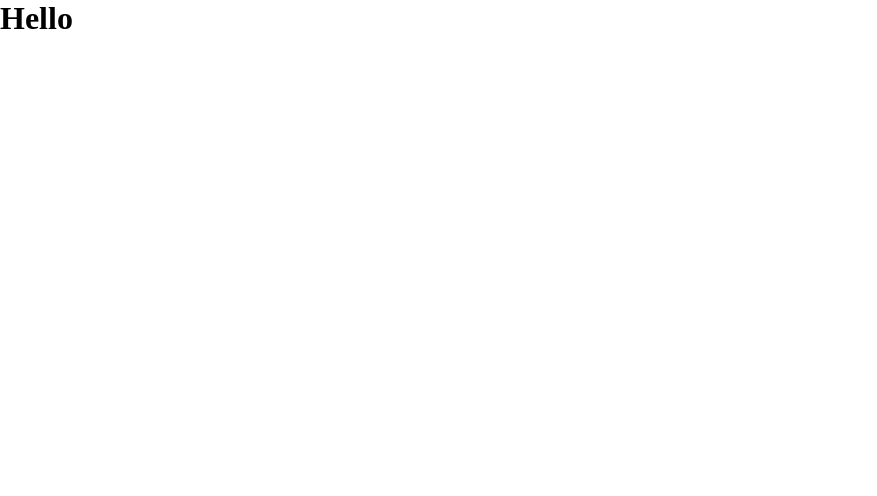
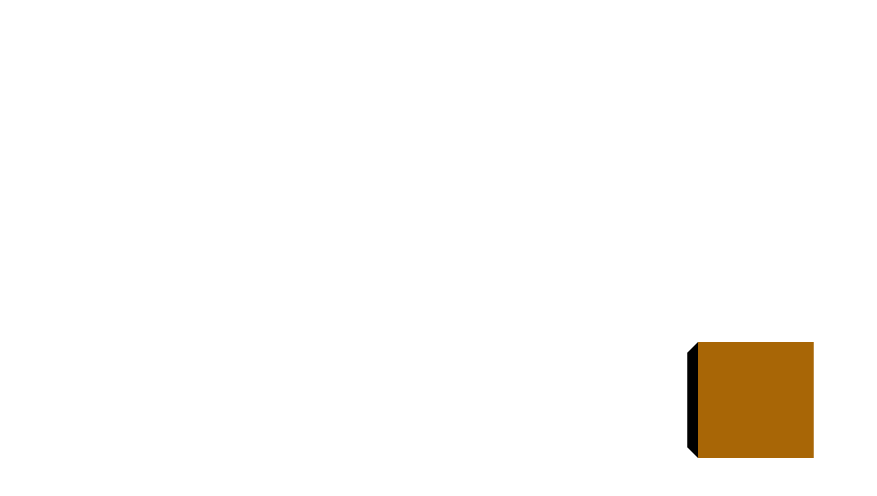
Before and after one commit to Sevinda/R3F-Basics, a React (Vite) app: page / in a window 1280 px wide. Shown: the top 496 px of the page, without its empty margins (0-877 px from the left). Built offline with nearby package versions, Linux system fonts and the light colour scheme.

Commit message:
feat: add box

```diff
--- a/src/App.tsx
+++ b/src/App.tsx
@@ -1,10 +1,16 @@
+import { Canvas } from "@react-three/fiber";
 import "./App.css";
 
 const App = () => {
   return (
-    <>
-      <h1>Hello</h1>
-    </>
+    <Canvas>
+      <directionalLight position={[0, 0, 2]} />
+
+      <mesh position={[1, 0, 0]}>
+        <boxGeometry />
+        <meshStandardMaterial color={"orange"} />
+      </mesh>
+    </Canvas>
   );
 };
 
```
